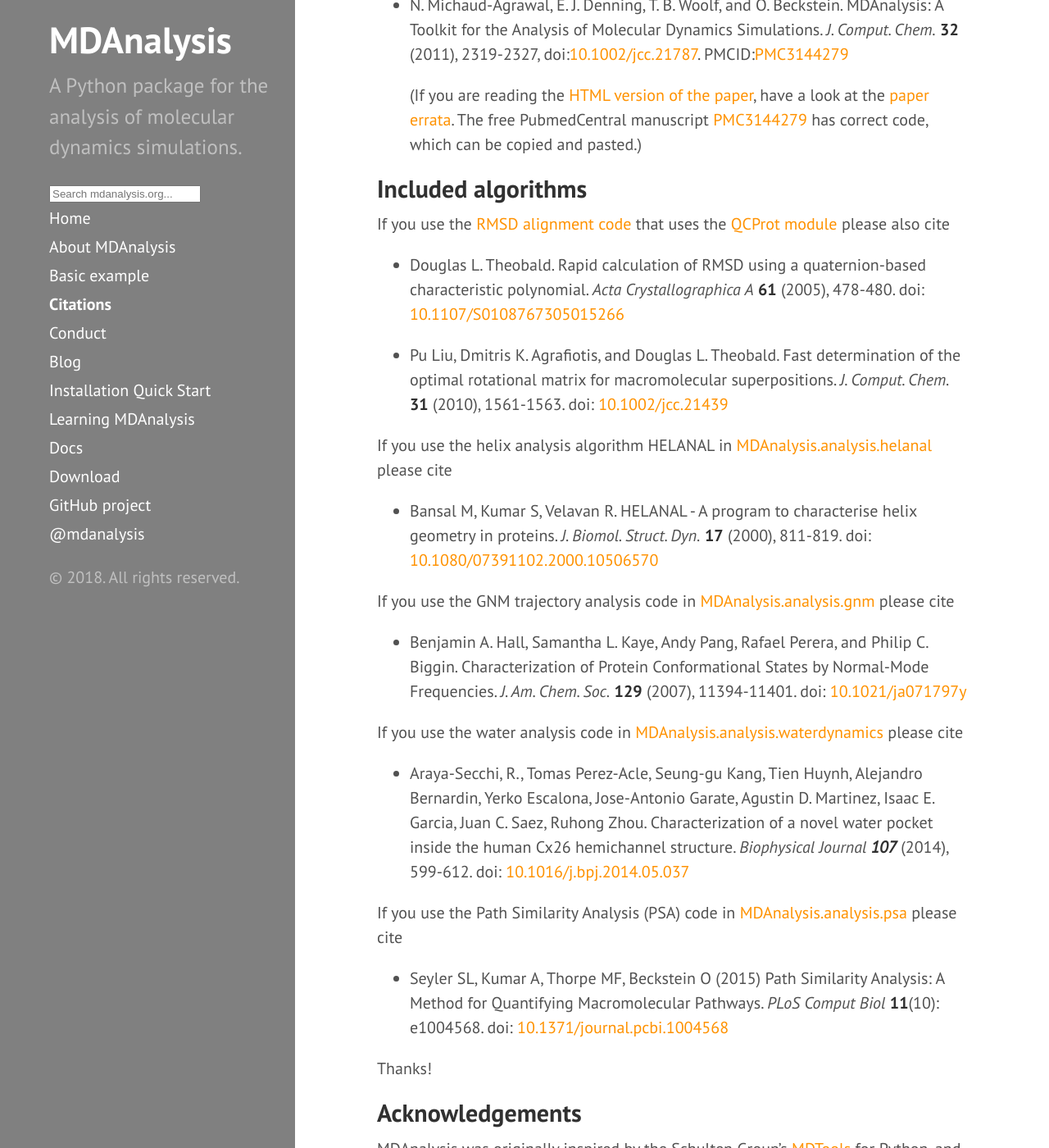
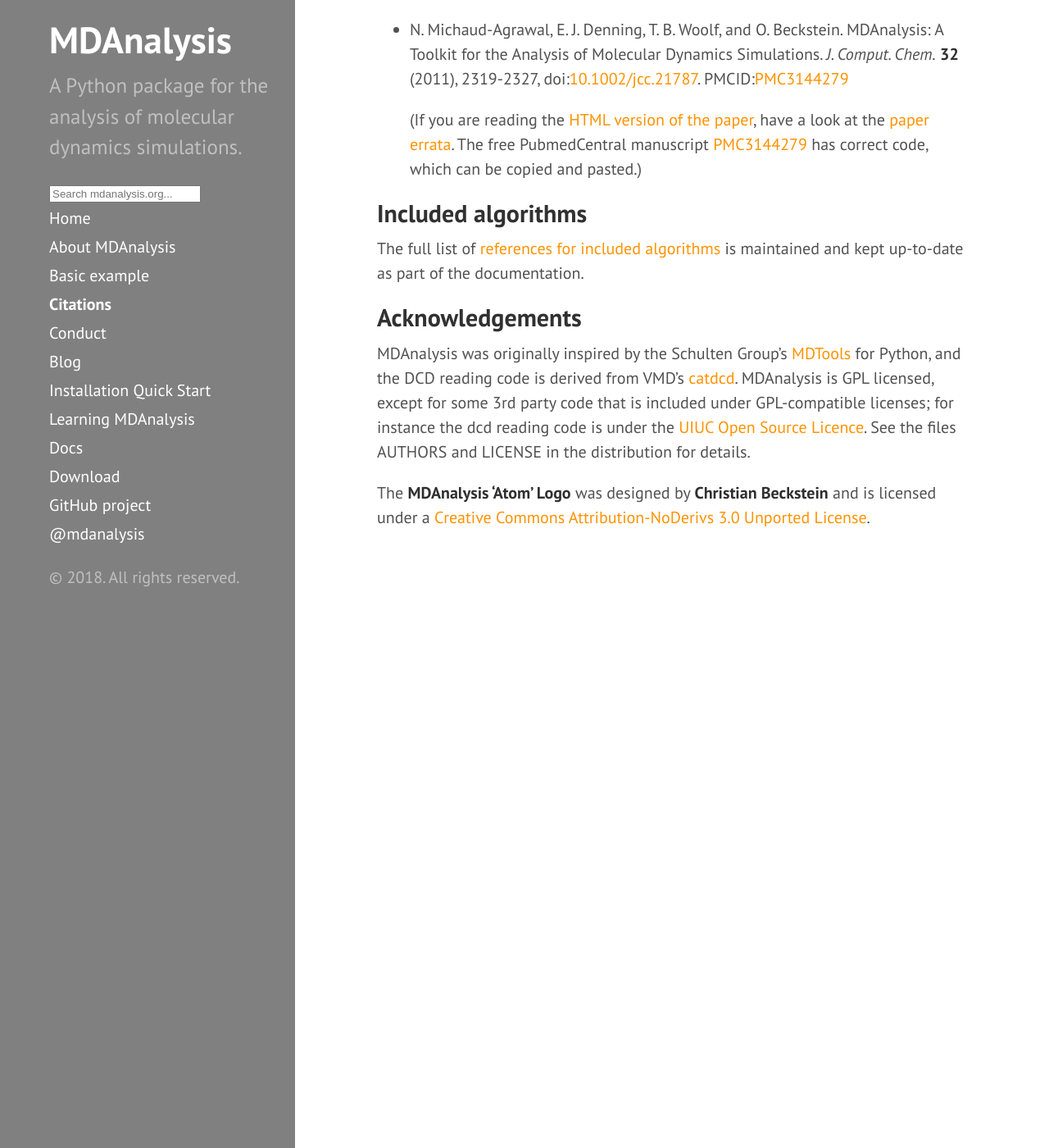
Before and after one commit to MDAnalysis/MDAnalysis.github.io, a Jekyll site: the page built from pages/citations.md, in a window 1280 px wide and 1400 px high, scrolled down 607 px. Shown: the whole window at 82% size. Built offline with Jekyll 4.4.1, drawn with Linux system fonts in a browser that asks for light colours; comment, search, counter and statistics services are not loaded; some of the changed text lies outside the part shown.

Commit message:
citations: link to list of included algorithms
We do not want to maintain two lists of references because the one on the website
has already become stale.

We will only maintain the core MDAnalysis citations on both sites.

```diff
--- a/pages/citations.md
+++ b/pages/citations.md
@@ -15,7 +15,7 @@ algorithms and libraries that were used in the program.
 
 
 
-## MDAnalysis (library) ##
+## MDAnalysis library ##
 
 When using MDAnalysis in published work, please cite the following two papers:
 
@@ -42,59 +42,9 @@ When using MDAnalysis in published work, please cite the following two papers:
 
 ## <a name="IncludedAlgorithms"></a>Included algorithms ##
 
-If you use the [RMSD alignment
-code](http://docs.mdanalysis.org/documentation_pages/analysis/align.html)
-that uses the [QCProt
-module](http://docs.mdanalysis.org/documentation_pages/core/qcprot.html)
-please also cite
-
- * Douglas L. Theobald. Rapid calculation of RMSD using a quaternion-based
-   characteristic polynomial. *Acta Crystallographica A* **61** (2005),
-   478-480. doi: [10.1107/S0108767305015266](http://doi.org/10.1107/S0108767305015266)
-
- * Pu Liu, Dmitris K. Agrafiotis, and Douglas L. Theobald. Fast determination
-   of the optimal rotational matrix for macromolecular
-   superpositions. *J. Comput. Chem.* **31** (2010), 1561-1563. doi:
-   [10.1002/jcc.21439](http://doi.org/10.1002/jcc.21439)
-
-If you use the helix analysis algorithm HELANAL in
-[MDAnalysis.analysis.helanal](http://docs.mdanalysis.org/documentation_pages/analysis/helanal.html)
-please cite
-
- * Bansal M, Kumar S, Velavan R. HELANAL - A program to characterise helix
-   geometry in proteins. *J. Biomol. Struct. Dyn.* **17** (2000),
-   811-819. doi:
-   [10.1080/07391102.2000.10506570](http://doi.org/10.1080/07391102.2000.10506570)
-
-If you use the GNM trajectory analysis code in
-[MDAnalysis.analysis.gnm](http://docs.mdanalysis.org/documentation_pages/analysis/gnm.html)
-please cite
-
- * Benjamin A. Hall, Samantha L. Kaye, Andy Pang, Rafael Perera, and Philip
-   C. Biggin. Characterization of Protein Conformational States by Normal-Mode
-   Frequencies. *J. Am. Chem. Soc.* **129** (2007), 11394-11401. doi:
-   [10.1021/ja071797y](http://doi.org/10.1021/ja071797y)
-
-If you use the water analysis code in
-[MDAnalysis.analysis.waterdynamics](http://docs.mdanalysis.org/documentation_pages/analysis/waterdynamics.html)
-please cite
-
- * Araya-Secchi, R., Tomas Perez-Acle, Seung-gu Kang, Tien Huynh,
-   Alejandro Bernardin, Yerko Escalona, Jose-Antonio Garate, Agustin
-   D. Martinez, Isaac E. Garcia, Juan C. Saez, Ruhong
-   Zhou. Characterization of a novel water pocket inside the human
-   Cx26 hemichannel structure. *Biophysical Journal* ***107*** (2014),
-   599-612. doi: [10.1016/j.bpj.2014.05.037](http://doi.org/10.1016/j.bpj.2014.05.037)
-
-If you use the Path Similarity Analysis (PSA) code in
-[MDAnalysis.analysis.psa](http://docs.mdanalysis.org/documentation_pages/analysis/psa.html)
-please cite
-
- * Seyler SL, Kumar A, Thorpe MF, Beckstein O (2015) Path Similarity
-   Analysis: A Method for Quantifying Macromolecular Pathways. *PLoS
-   Comput Biol* **11**(10): e1004568. doi: [10.1371/journal.pcbi.1004568](http://dx.doi.org/10.1371/journal.pcbi.1004568)
-
-Thanks!
+The full list of [references for included
+algorithms]({{site.pypi.docs}}/documentation_pages/references.html#citations-for-included-algorithms-and-modules)
+is maintained and kept up-to-date as part of the documentation.
 
 
 ## Acknowledgements
@@ -108,10 +58,6 @@ licenses; for instance the dcd reading code is under the [UIUC Open Source
 Licence](http://www.ks.uiuc.edu/Development/MDTools/catdcd/license.html). See
 the files AUTHORS and LICENSE in the distribution for details.
 
-Some time-critical routines are written in C or [cython](http://cython.org) and
-require a working C compiler. The minimum required version of Python is
-2.7. MDAnalysis has been successfully used on Linux and Mac OS X.
-
 The **MDAnalysis 'Atom' Logo** was designed by **Christian Beckstein** and is
 licensed under a [Creative Commons Attribution-NoDerivs 3.0 Unported
 License](http://creativecommons.org/licenses/by-nd/3.0/).
```
Also changed, not shown: other parts of pages/citations.md (+2 -2 lines).
